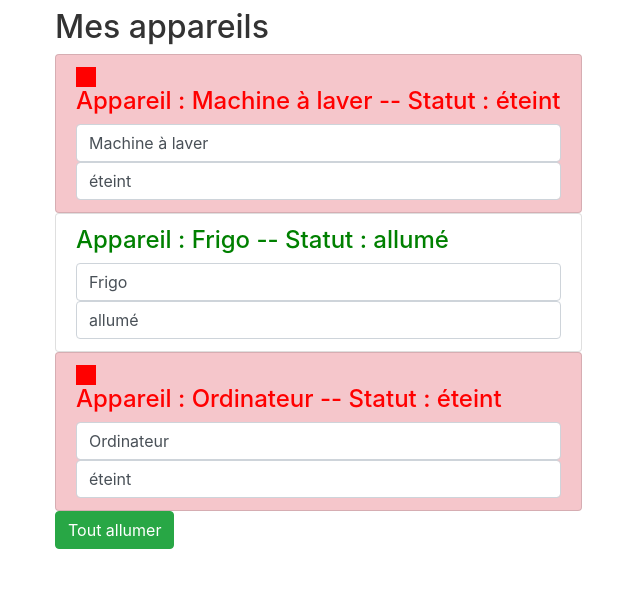
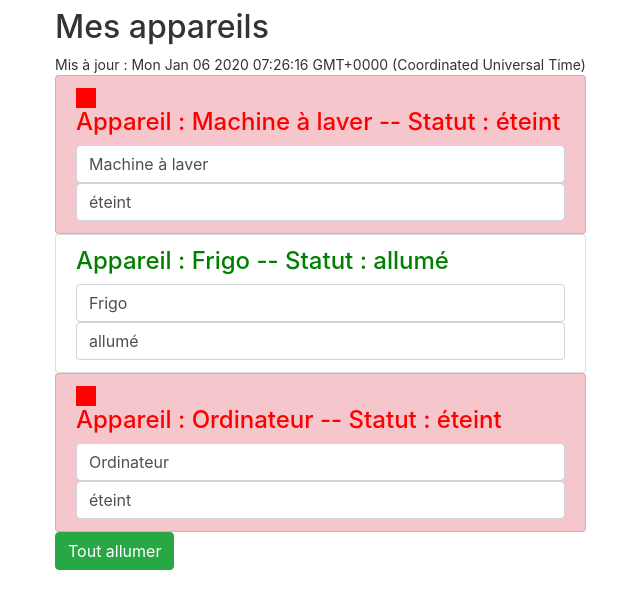
Before and after one commit to Antoine-Goncalves/FirstProjectAngular, an Angular app: page / in a window 1280 px wide. Shown: the top 608 px of the page, without its empty margins (15-655 px from the left). Built offline with nearby package versions, Linux system fonts and the light colour scheme.

Commit message:
:fire: add p tag for lastUpdate

```diff
--- a/src/app/app.component.html
+++ b/src/app/app.component.html
@@ -300,6 +300,7 @@
   <div class="row">
     <div class="col-xs-12">
       <h2>Mes appareils</h2>
+      <p>Mis à jour : {{ lastUpdate }}</p>
       <ul class="list-group">
         <app-appareil
           *ngFor="let appareil of appareils"
```
